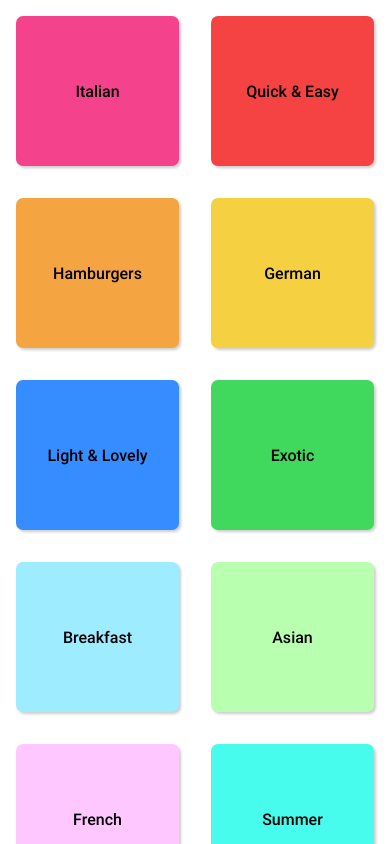
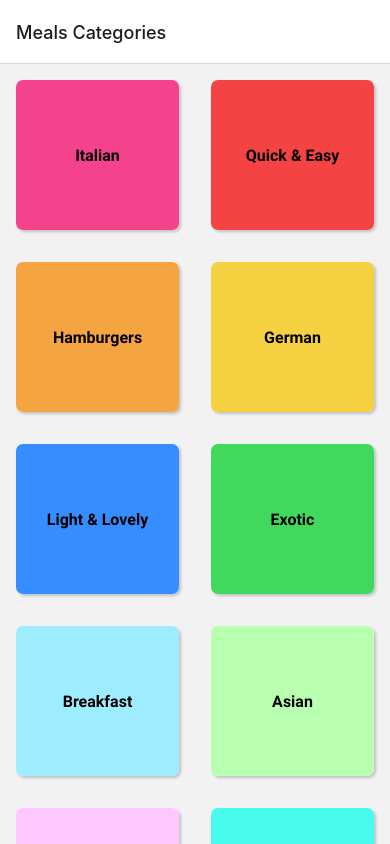
Before and after one commit to oliwierPosiakow/MealApp, a React Native app: screen / in a window 390 px wide. Built offline with nearby package versions, Linux system fonts and the light colour scheme.

Commit message:
Started working on navigation

```diff
--- a/App.js
+++ b/App.js
@@ -1,9 +1,14 @@
 import { StatusBar } from 'expo-status-bar';
 import { StyleSheet, SafeAreaView} from 'react-native';
+import {NavigationContainer} from "@react-navigation/native";
+import {createNativeStackNavigator} from "@react-navigation/native-stack";
 import {useFonts} from "expo-font";
 
 import AppLoading from "expo-app-loading";
 import CategoriesScreen from "./screens/CategoriesScreen";
+import MealsOverview from "./screens/MealsOverview";
+
+const Stack = createNativeStackNavigator()
 
 export default function App() {
     const [isLoaded] = useFonts({
@@ -19,9 +24,12 @@ export default function App() {
     return (
         <>
             <StatusBar style={"dark"}/>
-            <SafeAreaView style={styles.container}>
-                <CategoriesScreen/>
-            </SafeAreaView>
+            <NavigationContainer>
+                <Stack.Navigator initialRouteName={'Meals Categories'}>
+                    <Stack.Screen name={'Meals Categories'} component={CategoriesScreen}/>
+                    <Stack.Screen name={'Meals Overview'} component={MealsOverview}/>
+                </Stack.Navigator>
+            </NavigationContainer>
         </>
     );
 }
--- a/app.json
+++ b/app.json
@@ -6,6 +6,7 @@
     "orientation": "portrait",
     "icon": "./assets/icon.png",
     "userInterfaceStyle": "light",
+    "backgroundColor": "#f5f5f5",
     "splash": {
       "image": "./assets/splash.png",
       "resizeMode": "contain",
--- a/components/CategoryItem.jsx
+++ b/components/CategoryItem.jsx
@@ -1,14 +1,31 @@
 import React from 'react';
-import {View, Pressable, Text, StyleSheet} from "react-native";
+import {View, Pressable, Text, StyleSheet, Platform} from "react-native";
+import {useNavigation} from "@react-navigation/native";
 
-function CategoryItem({title, color}) {
+function CategoryItem({id, title, color}) {
+    const backgroundColor = {backgroundColor: color}
+    const navigation = useNavigation()
 
-    const backgroundColor = {backgroundColor: color}
+    function onNavigate(){
+        navigation.navigate('Meals Overview', {
+            categoryId: id,
+        })
+    }
 
     return (
-        <View style={[styles.tile, backgroundColor]}>
-            <Pressable>
-                <View>
+        <View style={styles.tile}>
+            <Pressable
+                android_ripple={{color: '#ccc'}}
+                style={({pressed}) => {
+                    return [
+                        styles.button,
+                        backgroundColor,
+                        pressed ? styles.buttonPressed : null
+                    ]
+                }}
+                onPress={onNavigate}
+            >
+                <View style={styles.innerButton}>
                     <Text style={styles.tileText}>{title}</Text>
                 </View>
             </Pressable>
@@ -24,16 +41,27 @@ const styles = StyleSheet.create({
         margin: 16,
         height: 150,
         width: 150,
-        justifyContent: 'center',
-        alignItems: "center",
         borderRadius: 7,
         shadowOffset: {width: 2, height: 2},
         shadowColor: 'black',
         shadowRadius: 3,
         shadowOpacity: .2,
+        overflow: Platform.OS === 'android' ? "hidden" : 'visible',
+    },
+    button:{
+        flex: 1,
+        borderRadius: 7,
+    },
+    innerButton:{
+        flex: 1,
+        justifyContent: 'center',
+        alignItems: "center",
+    },
+    buttonPressed:{
+        opacity: .7,
     },
     tileText:{
-        fontFamily: 'roboto-medium',
+        fontFamily: 'roboto-bold',
         fontSize: 16,
     }
 })
--- /dev/null
+++ b/components/MealItem.jsx
@@ -0,0 +1,12 @@
+import React from 'react';
+import {View, Text} from "react-native";
+
+function MealItem({title}) {
+    return (
+        <View>
+            <Text>{title}</Text>
+        </View>
+    );
+}
+
+export default MealItem;
--- a/package.json
+++ b/package.json
@@ -9,12 +9,15 @@
     "web": "expo start --web"
   },
   "dependencies": {
+    "@react-navigation/native": "^6.1.6",
+    "@react-navigation/native-stack": "^6.9.12",
     "expo": "~48.0.18",
     "expo-app-loading": "^2.1.1",
     "expo-font": "~11.1.1",
     "expo-status-bar": "~1.4.4",
     "react": "18.2.0",
-    "react-native": "0.71.8"
+    "react-native": "0.71.8",
+    "react-native-safe-area-context": "4.5.0"
   },
   "devDependencies": {
     "@babel/core": "^7.20.0"
--- a/screens/CategoriesScreen.jsx
+++ b/screens/CategoriesScreen.jsx
@@ -4,13 +4,13 @@ import {View, FlatList, StyleSheet} from "react-native";
 import {CATEGORIES} from '../data/dummy-data'
 import CategoryItem from "../components/CategoryItem";
 
-function CategoriesScreen() {
+function CategoriesScreen({navigation}) {
     return (
         <View style={styles.categoriesContainer}>
             <FlatList
                 data={CATEGORIES}
                 renderItem={(item)=>{
-                    return <CategoryItem title={item.item.title} color={item.item.color}/>
+                    return <CategoryItem id={item.item.id} title={item.item.title} color={item.item.color} />
                 }}
                 keyExtractor={(item) => item.id}
                 numColumns={2}
--- /dev/null
+++ b/screens/MealsOverview.jsx
@@ -0,0 +1,38 @@
+import React from 'react';
+import {View, FlatList, StyleSheet} from "react-native";
+
+import {MEALS} from "../data/dummy-data";
+import MealItem from "../components/MealItem";
+
+function MealsOverview({route}) {
+    const category = route.params.categoryId
+
+    const displayedMeals = MEALS.filter( (mealItem) => {
+        return mealItem.categoryIds.indexOf(category) >= 0
+    })
+
+    function renderMealItem(itemData){
+        return (
+            <MealItem title={itemData.item.title}/>
+        )
+    }
+
+    return (
+        <View style={styles.container}>
+            <FlatList
+                data={displayedMeals}
+                renderItem={renderMealItem}
+                keyExtractor={meal => meal.id}
+            />
+        </View>
+    );
+}
+
+export default MealsOverview;
+
+const styles = StyleSheet.create({
+    container:{
+        flex: 1,
+        padding: 16,
+    },
+})
```
Also changed, not shown: 1 other file (tests, documents, lock files or other folders).
